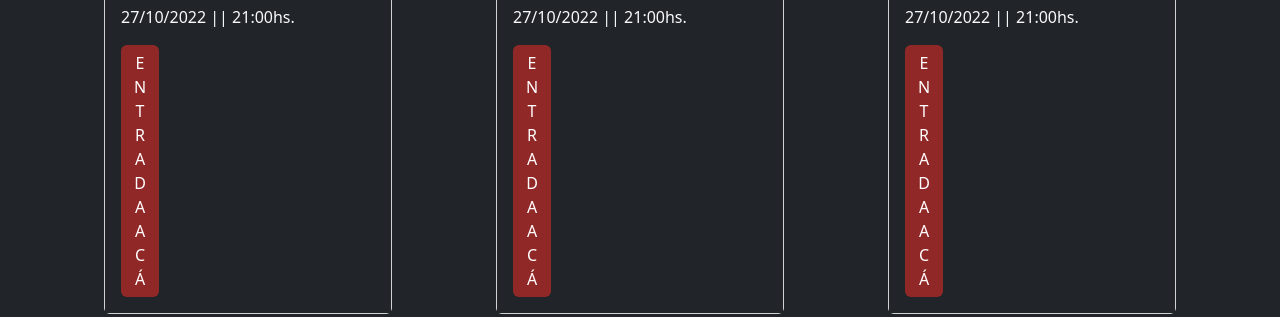
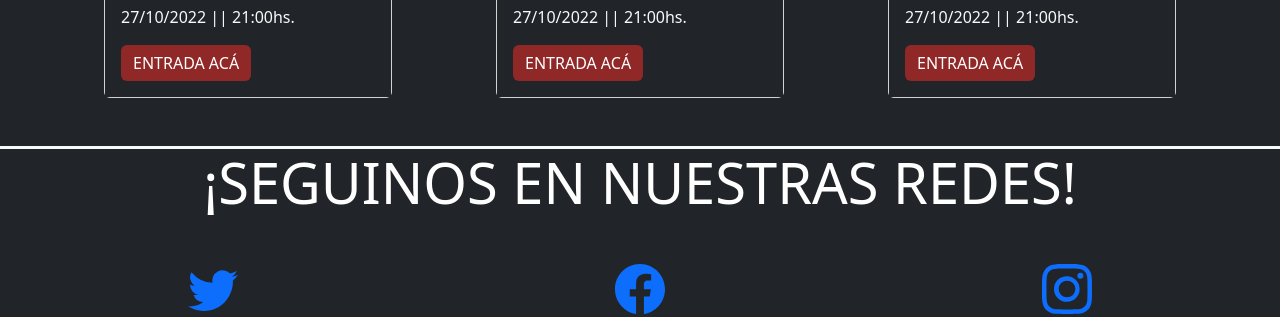
Before and after one commit to LautaroLopezProk/PFLopezProkupez, a website: page pages/shows.html in a window 1280 px wide. Shown: the part 637-954 px from the top of the page. Drawn offline with nearby package versions, Linux system fonts and the light colour scheme.

Commit message:
Proyecto Final ADNv2

```diff
--- a/pages/shows.html
+++ b/pages/shows.html
@@ -78,7 +78,7 @@
                     <div class="card-body text-light bg-dark">
                       <h5 class="card-title">¡ADN EN EL LUNA PARK!</h5>
                       <p class="card-text">27/10/2022 || 21:00hs.</p>
-                      <a href="https://ticketportal.com.ar" class="btn btn-primary size1 buttonformat2">ENTRADA ACÁ</a>
+                      <a href="https://ticketportal.com.ar" class="btn btn-primary buttonformat2">ENTRADA ACÁ</a>
                     </div>
                   </div>
 
@@ -87,7 +87,7 @@
                     <div class="card-body text-light bg-dark">
                       <h5 class="card-title">¡ADN EN ESPAÑA!</h5>
                       <p class="card-text">27/10/2022 || 21:00hs.</p>
-                      <a href="https://ticketportal.com.ar" class="btn btn-primary size1 buttonformat2">ENTRADA ACÁ</a>
+                      <a href="https://ticketportal.com.ar" class="btn btn-primary buttonformat2">ENTRADA ACÁ</a>
                     </div>
                   </div>
 
@@ -96,7 +96,7 @@
                     <div class="card-body text-light bg-dark">
                       <h5 class="card-title">¡ADN EN MEXICO!</h5>
                       <p class="card-text">27/10/2022 || 21:00hs.</p>
-                      <a href="https://ticketportal.com.ar" class="btn btn-primary size1 buttonformat2">ENTRADA ACÁ</a>
+                      <a href="https://ticketportal.com.ar" class="btn btn-primary buttonformat2">ENTRADA ACÁ</a>
                     </div>
                   </div>
 
```
Also changed, not shown: pages/merch.html (+3 -3 lines).
